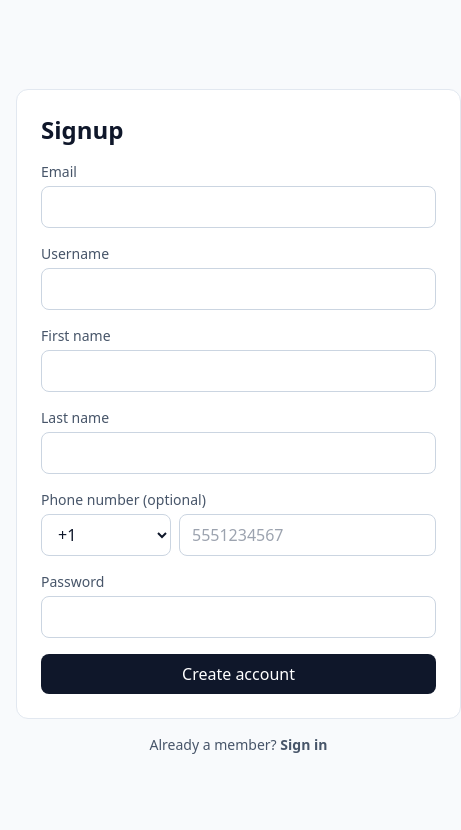
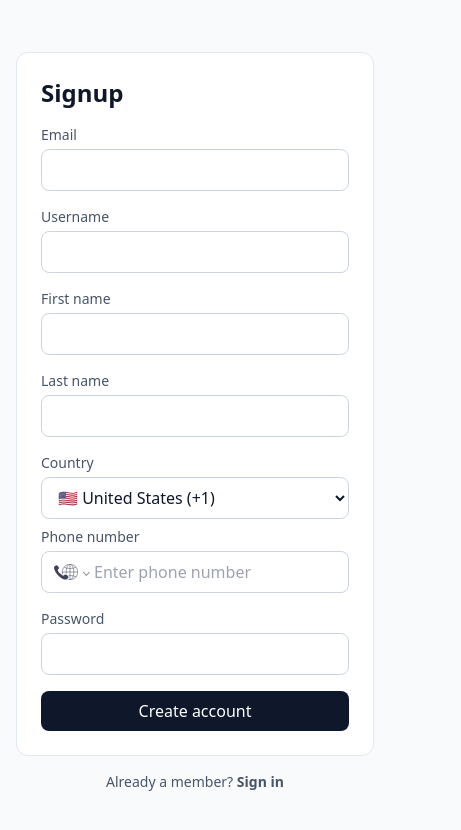
Before and after one commit to NoahA-p3/Finance-App-v1, a Next.js app: page /signup in a window 390 px wide. Shown: the top 830 px of the page, 461 px wide, since content can reach past the window. Built offline with nearby package versions, Linux system fonts and the light colour scheme.

Commit message:
Update signup to use E.164 phone input with country picker

```diff
--- a/src/app/api/auth/signup/route.ts
+++ b/src/app/api/auth/signup/route.ts
@@ -13,11 +13,11 @@ function resolveSiteUrl(requestUrl: string) {
 
 export async function POST(req: Request) {
   const supabase = await createClient();
-  const { email, password, username, firstName, lastName, phoneCountryCode, phoneNumber } = await req.json();
+  const { email, password, username, firstName, lastName, phone } = await req.json();
 
-  if (!email || !password || !username || !firstName || !lastName) {
+  if (!email || !password || !username || !firstName || !lastName || !phone) {
     return NextResponse.json(
-      { error: "Email, username, first name, last name, and password are required." },
+      { error: "Email, username, first name, last name, phone, and password are required." },
       { status: 400 }
     );
   }
@@ -31,8 +31,7 @@ export async function POST(req: Request) {
         username,
         first_name: firstName,
         last_name: lastName,
-        phone_country_code: phoneCountryCode || null,
-        phone_number: phoneNumber?.trim() ? phoneNumber.trim() : null
+        phone
       },
       emailRedirectTo: `${siteUrl}/login`
     }
--- a/src/components/ui/auth-form.tsx
+++ b/src/components/ui/auth-form.tsx
@@ -2,101 +2,32 @@
 
 import { useState } from "react";
 import { useRouter } from "next/navigation";
+import PhoneInput, { isValidPhoneNumber } from "react-phone-number-input";
+import type { Country } from "react-phone-number-input";
+import "react-phone-number-input/style.css";
 
 interface AuthFormProps {
   mode: "login" | "signup";
 }
 
-const COUNTRY_CODES = [
-  "+1",
-  "+20",
-  "+27",
-  "+30",
-  "+31",
-  "+32",
-  "+33",
-  "+34",
-  "+39",
-  "+40",
-  "+41",
-  "+44",
-  "+45",
-  "+46",
-  "+47",
-  "+48",
-  "+49",
-  "+52",
-  "+54",
-  "+55",
-  "+60",
-  "+61",
-  "+62",
-  "+63",
-  "+64",
-  "+65",
-  "+66",
-  "+81",
-  "+82",
-  "+84",
-  "+86",
-  "+90",
-  "+91",
-  "+92",
-  "+94",
-  "+95",
-  "+98",
-  "+212",
-  "+213",
-  "+216",
-  "+218",
-  "+234",
-  "+251",
-  "+254",
-  "+255",
-  "+256",
-  "+260",
-  "+263",
-  "+351",
-  "+352",
-  "+353",
-  "+354",
-  "+355",
-  "+356",
-  "+357",
-  "+358",
-  "+359",
-  "+380",
-  "+385",
-  "+386",
-  "+420",
-  "+421",
-  "+852",
-  "+853",
-  "+855",
-  "+856",
-  "+880",
-  "+886",
-  "+961",
-  "+962",
-  "+963",
-  "+964",
-  "+965",
-  "+966",
-  "+967",
-  "+968",
-  "+970",
-  "+971",
-  "+972",
-  "+973",
-  "+974",
-  "+975",
-  "+976",
-  "+977",
-  "+992",
-  "+993",
-  "+994",
-  "+995",
-  "+998"
+type CountryOption = {
+  code: string;
+  dialCode: string;
+  flag: string;
+  label: string;
+};
+
+const COUNTRY_OPTIONS: CountryOption[] = [
+  { code: "US", dialCode: "+1", flag: "🇺🇸", label: "United States" },
+  { code: "CA", dialCode: "+1", flag: "🇨🇦", label: "Canada" },
+  { code: "GB", dialCode: "+44", flag: "🇬🇧", label: "United Kingdom" },
+  { code: "AU", dialCode: "+61", flag: "🇦🇺", label: "Australia" },
+  { code: "DE", dialCode: "+49", flag: "🇩🇪", label: "Germany" },
+  { code: "FR", dialCode: "+33", flag: "🇫🇷", label: "France" },
+  { code: "IN", dialCode: "+91", flag: "🇮🇳", label: "India" },
+  { code: "JP", dialCode: "+81", flag: "🇯🇵", label: "Japan" },
+  { code: "BR", dialCode: "+55", flag: "🇧🇷", label: "Brazil" },
+  { code: "MX", dialCode: "+52", flag: "🇲🇽", label: "Mexico" }
 ];
 
 async function getErrorMessage(response: Response): Promise<string> {
@@ -125,8 +56,8 @@ export function AuthForm({ mode }: AuthFormProps) {
   const [username, setUsername] = useState("");
   const [firstName, setFirstName] = useState("");
   const [lastName, setLastName] = useState("");
-  const [phoneCountryCode, setPhoneCountryCode] = useState("+1");
-  const [phoneNumber, setPhoneNumber] = useState("");
+  const [country, setCountry] = useState<Country>("US");
+  const [phoneNumber, setPhoneNumber] = useState<string | undefined>(undefined);
   const [error, setError] = useState<string | null>(null);
   const [success, setSuccess] = useState<string | null>(null);
   const [loading, setLoading] = useState(false);
@@ -138,9 +69,28 @@ export function AuthForm({ mode }: AuthFormProps) {
     setError(null);
     setSuccess(null);
 
+    if (mode === "signup") {
+      if (!identifier.trim() || !password || !username.trim() || !firstName.trim() || !lastName.trim()) {
+        setError("Email, username, first name, last name, and password are required.");
+        setLoading(false);
+        return;
+      }
+
+      if (!phoneNumber) {
+        setError("Please enter a phone number.");
+        setLoading(false);
+        return;
+      }
+
+      if (!isValidPhoneNumber(phoneNumber)) {
+        setError("Please enter a valid international phone number.");
+        setLoading(false);
+        return;
+      }
+    }
+
     try {
       const endpoint = mode === "login" ? "/api/auth/login" : "/api/auth/signup";
-      const sanitizedPhoneNumber = phoneNumber.replace(/\D/g, "");
 
       const response = await fetch(endpoint, {
         method: "POST",
@@ -156,8 +106,9 @@ export function AuthForm({ mode }: AuthFormProps) {
                 username: username.trim(),
                 firstName: firstName.trim(),
                 lastName: lastName.trim(),
-                phoneCountryCode: sanitizedPhoneNumber ? phoneCountryCode : null,
-                phoneNumber: sanitizedPhoneNumber || null
+                // `react-phone-number-input` returns phone values in E.164 format (example: +15551234567).
+                // Supabase phone auth expects E.164 so each number includes country code and has one canonical format.
+                phone: phoneNumber
               }
         )
       });
@@ -168,12 +119,8 @@ export function AuthForm({ mode }: AuthFormProps) {
       }
 
       if (mode === "signup") {
-        const payload = (await response.json()) as { requiresEmailConfirmation?: boolean };
-
-        if (payload.requiresEmailConfirmation) {
-          router.push("/login?signup=success");
-          return;
-        }
+        setSuccess("Signup successful. Verify your email and complete phone/code verification if Supabase prompts you.");
+        return;
       }
 
       router.push("/dashboard");
@@ -234,27 +181,36 @@ export function AuthForm({ mode }: AuthFormProps) {
               />
             </div>
           </div>
-          <div>
-            <label className="mb-1 block text-sm text-slate-600">Phone number (optional)</label>
-            <div className="grid grid-cols-[130px_1fr] gap-2">
+          <div className="grid grid-cols-1 gap-2 sm:grid-cols-[1fr_2fr]">
+            <div>
+              <label className="mb-1 block text-sm text-slate-600">Country</label>
               <select
-                className="rounded-lg border border-slate-300 bg-white px-3 py-2"
-                value={phoneCountryCode}
-                onChange={(e) => setPhoneCountryCode(e.target.value)}
+                className="w-full rounded-lg border border-slate-300 bg-white px-3 py-2"
+                value={country}
+                onChange={(e) => setCountry(e.target.value as Country)}
               >
-                {COUNTRY_CODES.map((code) => (
-                  <option key={code} value={code}>
-                    {code}
+                {COUNTRY_OPTIONS.map((option) => (
+                  <option key={option.code} value={option.code}>
+                    {option.flag} {option.label} ({option.dialCode})
                   </option>
                 ))}
               </select>
-              <input
-                className="rounded-lg border border-slate-300 px-3 py-2"
-                type="tel"
+            </div>
+            <div>
+              <label className="mb-1 block text-sm text-slate-600">Phone number</label>
+              {/*
+                Country selection controls the dialing code used by the phone input.
+                The stored `phoneNumber` value is still E.164, regardless of how the user types locally.
+              */}
+              <PhoneInput
+                country={country}
+                international
+                withCountryCallingCode
                 value={phoneNumber}
-                onChange={(e) => setPhoneNumber(e.target.value)}
-                placeholder="5551234567"
-                inputMode="tel"
+                onChange={setPhoneNumber}
+                className="w-full rounded-lg border border-slate-300 px-3 py-2"
+                placeholder="Enter phone number"
+                required
               />
             </div>
           </div>
--- /dev/null
+++ b/src/types/react-phone-number-input.d.ts
@@ -0,0 +1,22 @@
+declare module "react-phone-number-input" {
+  import * as React from "react";
+
+  export type Country = string;
+
+  export interface PhoneInputProps {
+    country?: Country;
+    international?: boolean;
+    withCountryCallingCode?: boolean;
+    value?: string;
+    onChange?: (value?: string) => void;
+    className?: string;
+    placeholder?: string;
+    required?: boolean;
+  }
+
+  const PhoneInput: React.ComponentType<PhoneInputProps>;
+  export function isValidPhoneNumber(value: string): boolean;
+  export default PhoneInput;
+}
+
+declare module "react-phone-number-input/style.css";
```
